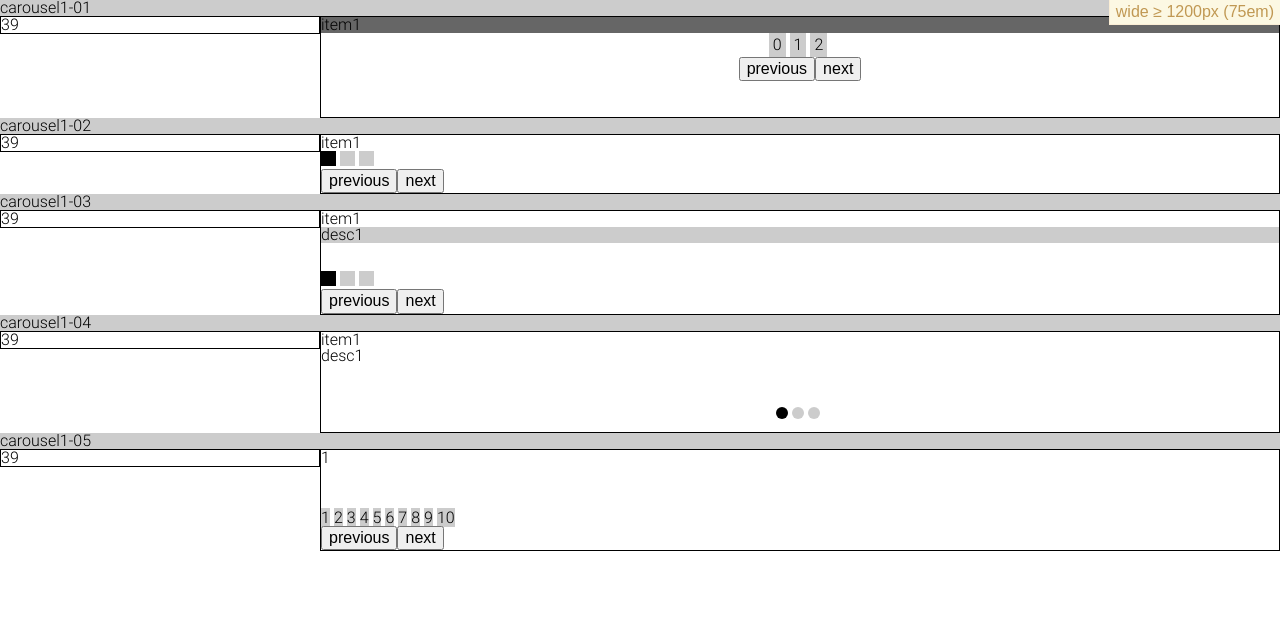
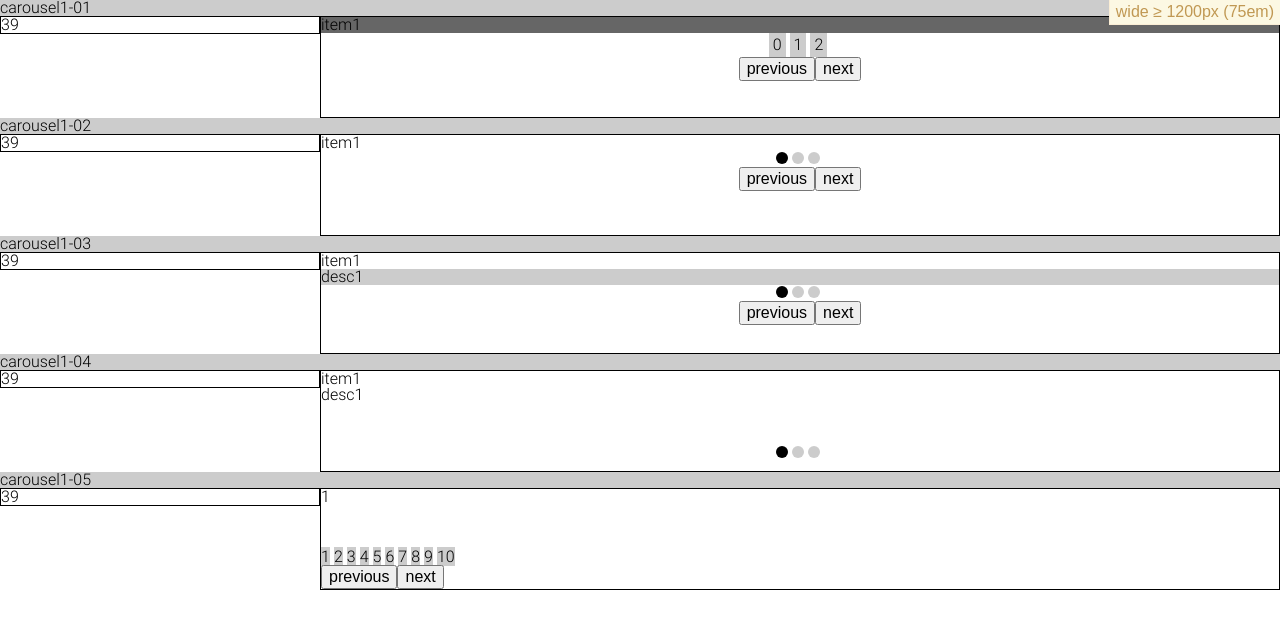
Before and after one commit to liquidnuker/r_comps_carousel1, a plain HTML site: page index.html in a window 1280 px wide. Drawn offline with Linux system fonts and the light colour scheme.

Commit message:
added carousel1-03 mixins

```diff
--- a/index.bundle.css
+++ b/index.bundle.css
@@ -14,10 +14,10 @@
 .carousel1_04_next {
   position: relative; }
 
-.carousel1-03_description, .carousel1-05_description, .carousel1-06_description {
+.carousel1-03 .carousel1-03_description, .carousel1-05_description, .carousel1-06_description {
   display: block; }
 
-.carousel1-01 .carousel1-01_pagebuttons, .carousel1_02_pagebuttons, .carousel1_03_pagebuttons, .carousel1_04_pagebuttons, .carousel1_04_previous,
+.carousel1-01 .carousel1-01_pagebuttons, .carousel1-02 .carousel1_02_pagebuttons, .carousel1-03 .carousel1_03_pagebuttons, .carousel1_04_pagebuttons, .carousel1_04_previous,
 .carousel1_04_next {
   display: inline-block; }
 
@@ -40,7 +40,7 @@ time, mark, audio, video {
 .carousel1-01 .carousel1-01_pagebuttons {
   padding: 4px; }
 
-.carousel1-01 .carousel1-01_pagination, .carousel1-01 .carousel1-01_prevnext, .carousel1-04_pagination {
+.carousel1-01 .carousel1-01_pagination, .carousel1-01 .carousel1-01_prevnext, .carousel1-02 .carousel1-02_pagination, .carousel1-02 .carousel1-02_prevnext, .carousel1-03 .carousel1-03_pagination, .carousel1-03 .carousel1-03_prevnext, .carousel1-04_pagination {
   text-align: center; }
 
 *,
@@ -806,29 +806,31 @@ body {
     margin-right: 4px;
     cursor: pointer; }
 
-.carousel1_02_pagebuttons {
-  width: 15px;
-  height: 15px;
-  margin-right: 4px;
-  background-color: #ccc; }
+.carousel1-02 {
+  height: 100px; }
+  .carousel1-02 .carousel1_02_pagebuttons {
+    width: 12px;
+    height: 12px;
+    background-color: #ccc;
+    border-radius: 50%;
+    margin-right: 4px;
+    cursor: pointer; }
+  .carousel1-02 .carousel1_02_pagebuttons--active {
+    background-color: #000; }
 
-.carousel1_02_pagebuttons--active {
-  background-color: #000; }
-
-.carousel1_03_pagebuttons {
-  width: 15px;
-  height: 15px;
-  margin-right: 4px;
-  background-color: #ccc; }
-
-.carousel1_03_pagebuttons--active {
-  background-color: #000; }
-
-.carousel1-03_content {
-  height: 60px; }
-
-.carousel1-03_description {
-  background-color: #ccc; }
+.carousel1-03 {
+  height: 100px; }
+  .carousel1-03 .carousel1_03_pagebuttons {
+    width: 12px;
+    height: 12px;
+    background-color: #ccc;
+    border-radius: 50%;
+    margin-right: 4px;
+    cursor: pointer; }
+  .carousel1-03 .carousel1_03_pagebuttons--active {
+    background-color: #000; }
+  .carousel1-03 .carousel1-03_description {
+    background-color: #ccc; }
 
 .carousel1-04 {
   height: 100px;
--- a/index.html
+++ b/index.html
@@ -46,8 +46,10 @@
         <div class="carousel1-02_content" id="carousel1-02_content">
           loading...
         </div>
-        <nav id="carousel1-02_pagination"></nav>
+        <nav id="carousel1-02_pagination" class="carousel1-02_pagination"></nav>
+        <div class="carousel1-02_prevnext">
         <button id="carousel1_02_previous">previous</button><button id="carousel1_02_next">next</button>
+        </div>
       </div>
       <!-- end carousel1-02 -->
     </div>
@@ -64,8 +66,10 @@
         <div class="carousel1-03_content" id="carousel1-03_content">
           loading...
         </div>
-        <nav id="carousel1-03_pagination"></nav>
+        <nav id="carousel1-03_pagination" class="carousel1-03_pagination"></nav>
+        <div class="carousel1-03_prevnext">
         <button id="carousel1_03_previous">previous</button><button id="carousel1_03_next">next</button>
+        </div>
       </div>
       <!-- end carousel1-03 -->
     </div>
--- a/src/styles/_carousel1-01.scss
+++ b/src/styles/_carousel1-01.scss
@@ -52,39 +52,98 @@ $carousel1-01_height: 100px;
 
 // carousel1-02
 // ==================================================/
-.carousel1_02_pagebuttons {
-  @extend %display--inline-block;
-  width: 15px;
-  height: 15px;
-  margin-right: 4px;
+$carousel1-02_height: 100px;
+
+@mixin carousel1-02_pagination() {
+  // background-color: #000;
+}
+
+@mixin carousel1_02_pagebuttons() {
+  $size: 12px;
+  width: $size;
+  height: $size;
   background-color: #ccc;
 }
 
-.carousel1_02_pagebuttons--active {
+@mixin carousel1_02_pagebuttons--active() {
   background-color: #000;
+}
+
+.carousel1-02 {
+  height: $carousel1-02_height;
+
+  .carousel1-02_pagination {
+    @include carousel1-02_pagination();
+    @extend %text--center;
+  }
+
+  .carousel1_02_pagebuttons {
+    @extend %display--inline-block;
+    @include carousel1_02_pagebuttons();
+    border-radius: 50%;
+    margin-right: 4px;
+    cursor: pointer;
+  }
+
+  .carousel1_02_pagebuttons--active {
+    @include carousel1_02_pagebuttons--active();
+  }
+
+  .carousel1-02_prevnext {
+    @extend %text--center;
+  }
 }
 
 // carousel1-03
 // ==================================================/
-.carousel1_03_pagebuttons {
-  @extend %display--inline-block;
-  width: 15px;
-  height: 15px;
-  margin-right: 4px;
+$carousel1-03_height: 100px;
+
+@mixin carousel1_03_pagebuttons() {
+  $size: 12px;
+  width: $size;
+  height: $size;
   background-color: #ccc;
 }
 
-.carousel1_03_pagebuttons--active {
+@mixin carousel1_03_pagebuttons--active() {
   background-color: #000;
 }
 
-.carousel1-03_content {
-  height: 60px;
+@mixin carousel1-03_description() {
+  background-color: #ccc;
 }
 
-.carousel1-03_description {
-  @extend %display--block;
-  background-color: #ccc;
+.carousel1-03 {
+  height: $carousel1-03_height;
+
+  .carousel1-03_pagination {
+    @extend %text--center;
+  }
+
+  .carousel1_03_pagebuttons {
+    @extend %display--inline-block;
+    @include carousel1_03_pagebuttons();
+    border-radius: 50%;
+    margin-right: 4px;
+    cursor: pointer;
+  }
+
+  .carousel1_03_pagebuttons--active {
+    @include carousel1_03_pagebuttons--active();
+  }
+
+  .carousel1-03_content {
+
+  }
+
+  .carousel1-03_description {
+    @extend %display--block;
+    @include carousel1-03_description();
+  }
+
+  .carousel1-03_prevnext {
+    @extend %text--center;
+  }
 }
 
 // carousel1-04
```
